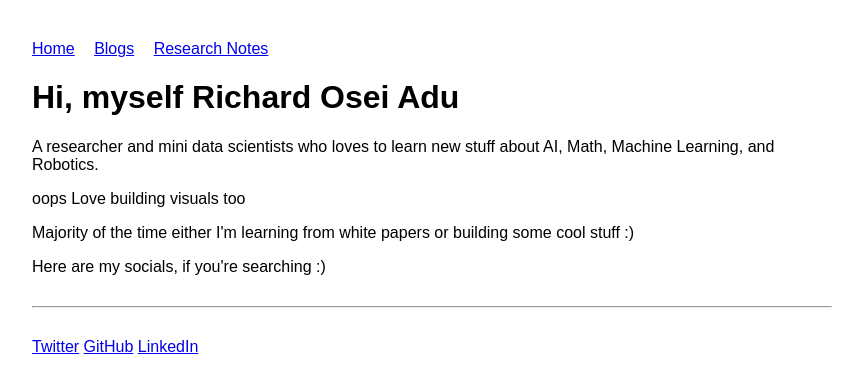
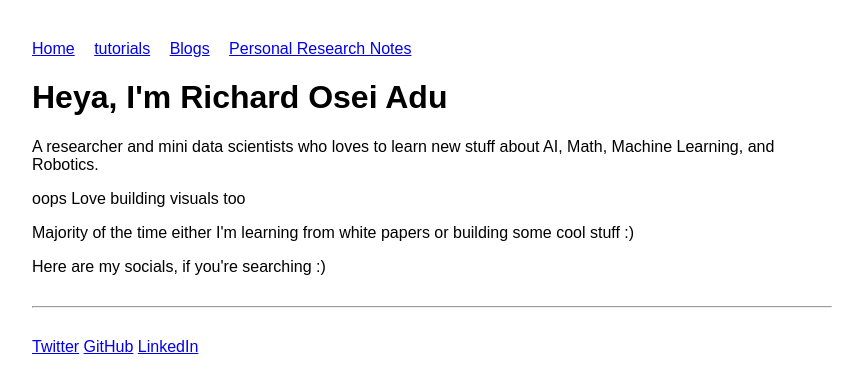
Before and after one commit to sirkofiknight/sirkofiknight.github.io, a plain HTML site: page index.html in a window 1280 px wide. Shown: the whole page, without its empty margins (208-1071 px from the left). Drawn offline with Linux system fonts and the light colour scheme.

Commit message:
index.html

```diff
--- a/index.html
+++ b/index.html
@@ -12,11 +12,12 @@
 <body>
     <nav>
         <a href="/">Home</a>
+        <a href="/tutorials">tutorials</a>
         <a href="/blogs">Blogs</a>
-        <a href="/research-notes">Research Notes</a>
+        <a href="/research-notes">Personal Research Notes</a>
     </nav>
 
-    <h1>Hi, myself <strong>Richard Osei Adu</strong></h1>
+    <h1> Heya, I'm <strong>Richard Osei Adu</strong></h1>
 
     <p>A researcher and mini data scientists who loves to learn new stuff about AI, Math, Machine Learning, and Robotics.</p>
 
```
